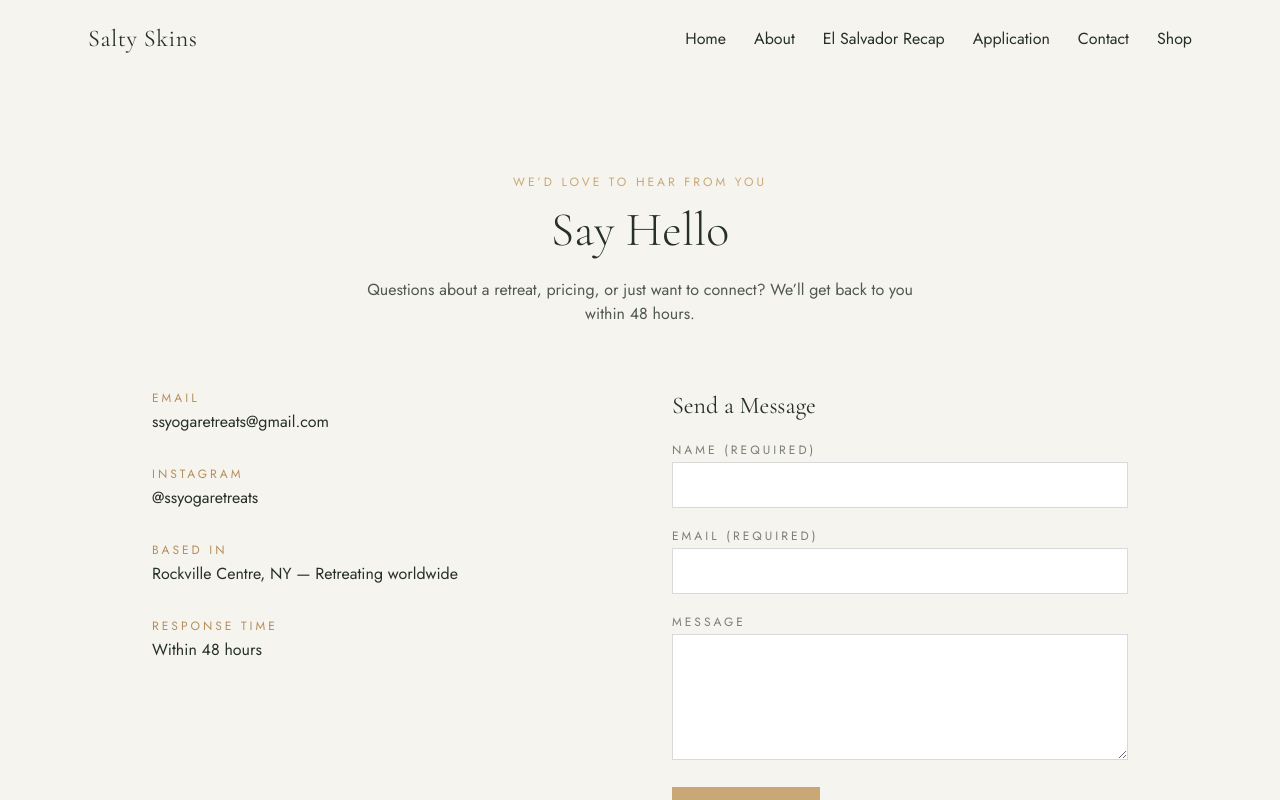
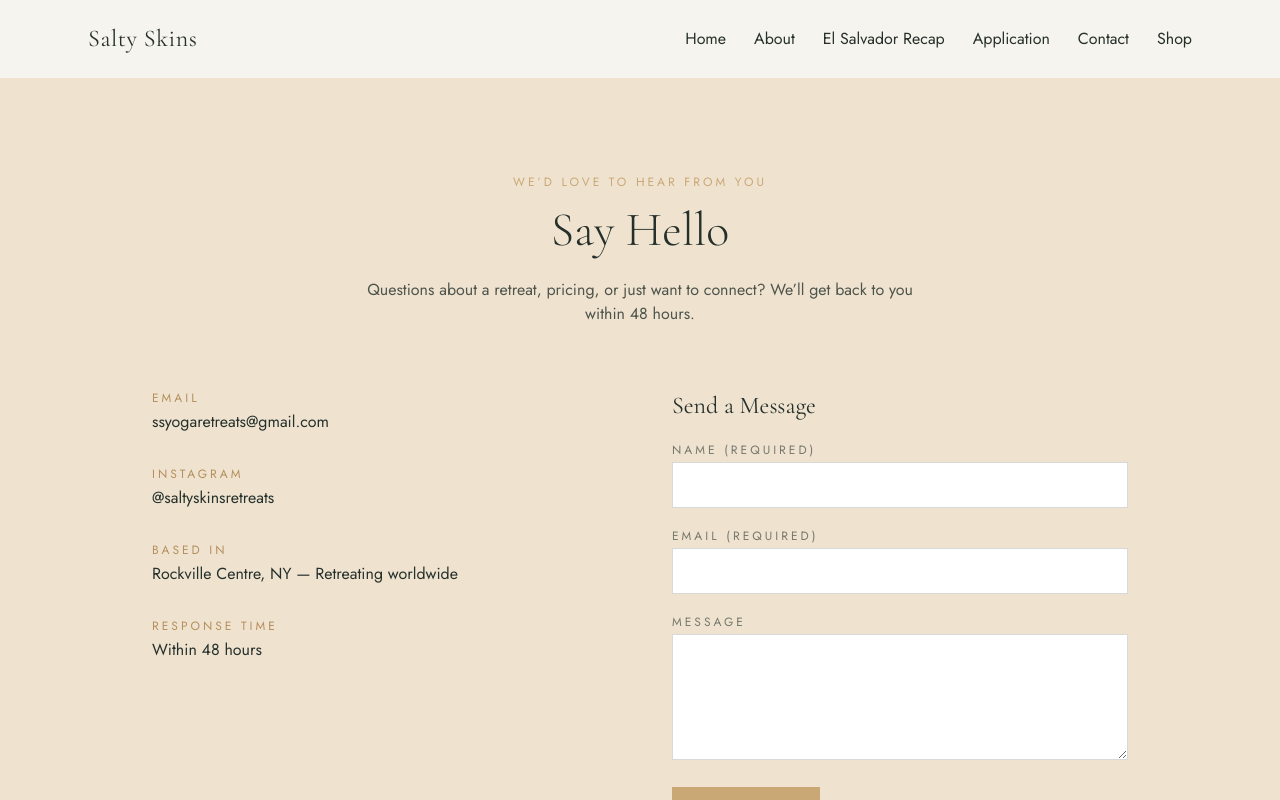
Before and after one commit to djcolantonio/saltyskinssite, a Next.js app: page /contact in a window 1280 px wide. Shown: the top 800 px of the page. Built offline with nearby package versions, Linux system fonts and the light colour scheme.

Commit message:
Update Instagram handle and add background contrast to contact/application pages

```diff
--- a/app/application/page.tsx
+++ b/app/application/page.tsx
@@ -41,6 +41,7 @@ export default function ApplicationPage() {
 
   if (status === "sent") {
     return (
+      <div className="bg-sandLight">
       <div className="mx-auto max-w-2xl px-6 py-32 text-center">
         <p className="label-caps">Application Received</p>
         <h1 className="mt-4 font-serif text-4xl font-light">
@@ -52,10 +53,12 @@ export default function ApplicationPage() {
           deposit.
         </p>
       </div>
+      </div>
     );
   }
 
   return (
+    <div className="bg-sandLight">
     <div className="mx-auto max-w-2xl px-6 py-24">
       <p className="label-caps text-center">Ready to Go Deeper?</p>
       <h1 className="mt-4 text-center font-serif text-4xl font-light md:text-5xl">
@@ -152,6 +155,7 @@ export default function ApplicationPage() {
         )}
       </form>
     </div>
+    </div>
   );
 }
 
--- a/app/contact/page.tsx
+++ b/app/contact/page.tsx
@@ -27,6 +27,7 @@ export default function ContactPage() {
   }
 
   return (
+    <div className="bg-sandLight">
     <div className="mx-auto max-w-5xl px-6 py-24">
       <p className="label-caps text-center">We&rsquo;d Love to Hear From You</p>
       <h1 className="mt-4 text-center font-serif text-4xl font-light md:text-5xl">
@@ -40,7 +41,7 @@ export default function ContactPage() {
       <div className="mt-16 grid gap-16 md:grid-cols-2">
         <div className="space-y-8">
           <InfoBlock label="Email" value="ssyogaretreats@gmail.com" />
-          <InfoBlock label="Instagram" value="@ssyogaretreats" />
+          <InfoBlock label="Instagram" value="@saltyskinsretreats" />
           <InfoBlock
             label="Based In"
             value="Rockville Centre, NY — Retreating worldwide"
@@ -75,6 +76,7 @@ export default function ContactPage() {
           )}
         </form>
       </div>
+    </div>
     </div>
   );
 }
--- a/components/Footer.tsx
+++ b/components/Footer.tsx
@@ -46,7 +46,7 @@ export default function Footer() {
                 </a>
               </li>
               <li>
-                <a href="https://instagram.com/ssyogaretreats" className="hover:text-sand transition-colors">
+                <a href="https://instagram.com/saltyskinsretreats" className="hover:text-sand transition-colors">
                   Instagram
                 </a>
               </li>
```
